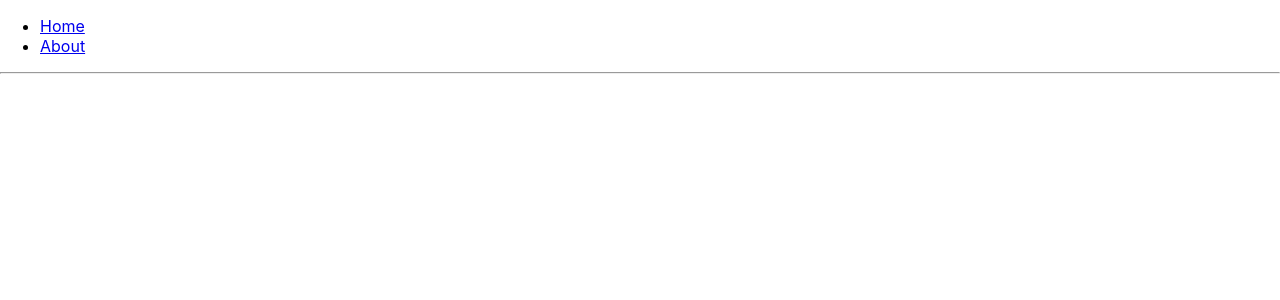
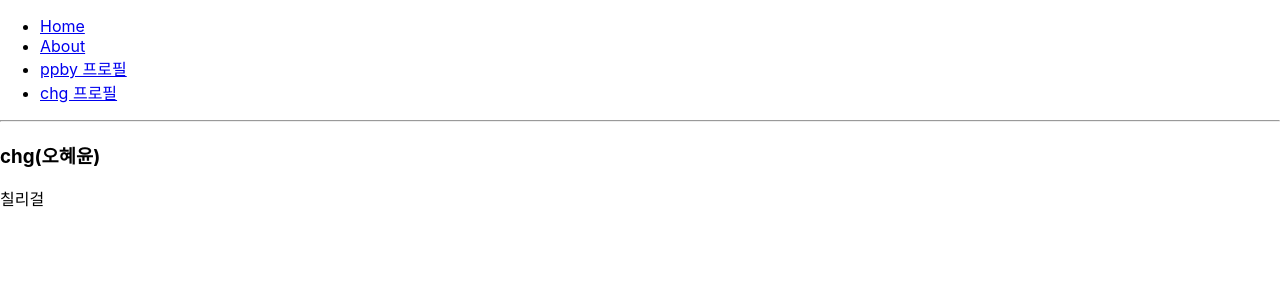
Before and after one commit to jjunnnys/router-tutorial, a React (Create React App) app: page /profile/chg in a window 1280 px wide. Shown: the top 300 px of the page. Built offline with nearby package versions, Linux system fonts and the light colour scheme.

Commit message:
Setting URL 파라미터

```diff
--- a/src/App.js
+++ b/src/App.js
@@ -2,6 +2,7 @@
 import { Route, Link } from 'react-router-dom';
 import Home from './Home';
 import About from './About';
+import Profile from './Profile';
 
 function App() {
   return (
@@ -13,10 +14,17 @@
         <li>
           <Link to="/about">About</Link>
         </li>
+        <li>
+          <Link to="/profile/ppby">ppby 프로필</Link>
+        </li>
+        <li>
+          <Link to="/profile/chg">chg 프로필</Link>
+        </li>
       </ul>
       <hr />
       <Route path="/" component={Home} exact={true} />
       <Route path={['/about', '/info']} component={About} />
+      <Route path="/profile/:username" component={Profile} />
     </div>
   );
 }
--- /dev/null
+++ b/src/Profile.js
@@ -0,0 +1,31 @@
+import React from 'react';
+
+const data = {
+  // key가 url로 전달 받는 username과 똑같아야 함
+  ppby: {
+    name: '서민준',
+    description: '페퍼보이',
+  },
+  chg: {
+    name: '오혜윤',
+    description: '칠리걸',
+  },
+};
+
+const Profile = ({ match }) => {
+  const { username } = match.params; // 라우트로 사용되는 컴포넌트에서 받아 오는 match라는 객체 안의 params 값을 참조
+  const profile = data[username];
+  if (!profile) {
+    return <div>존재하지 않는 사용자입니다.</div>;
+  }
+  return (
+    <div>
+      <h3>
+        {username}({profile.name})
+      </h3>
+      <p>{profile.description}</p>
+    </div>
+  );
+};
+
+export default Profile;
```
